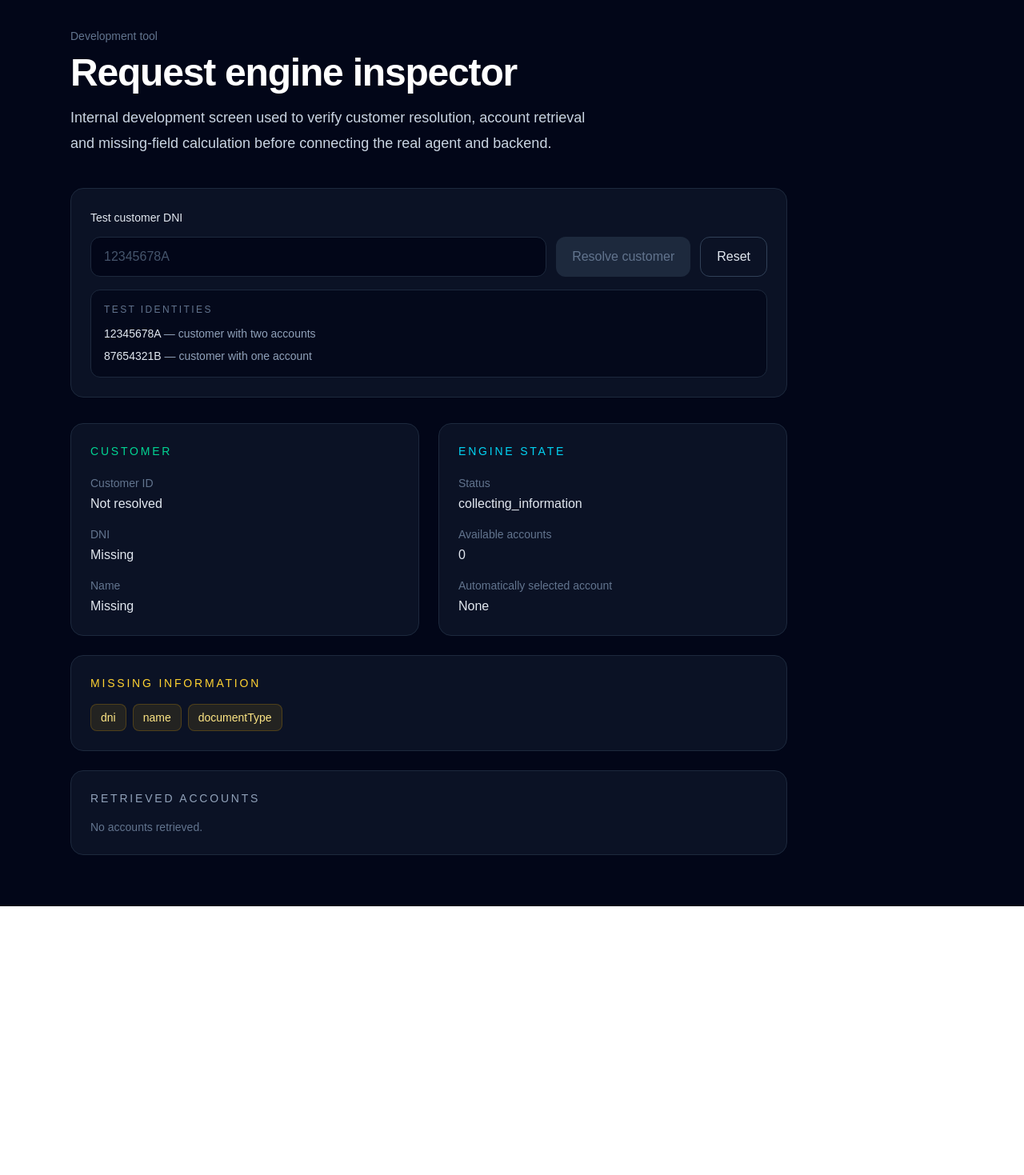
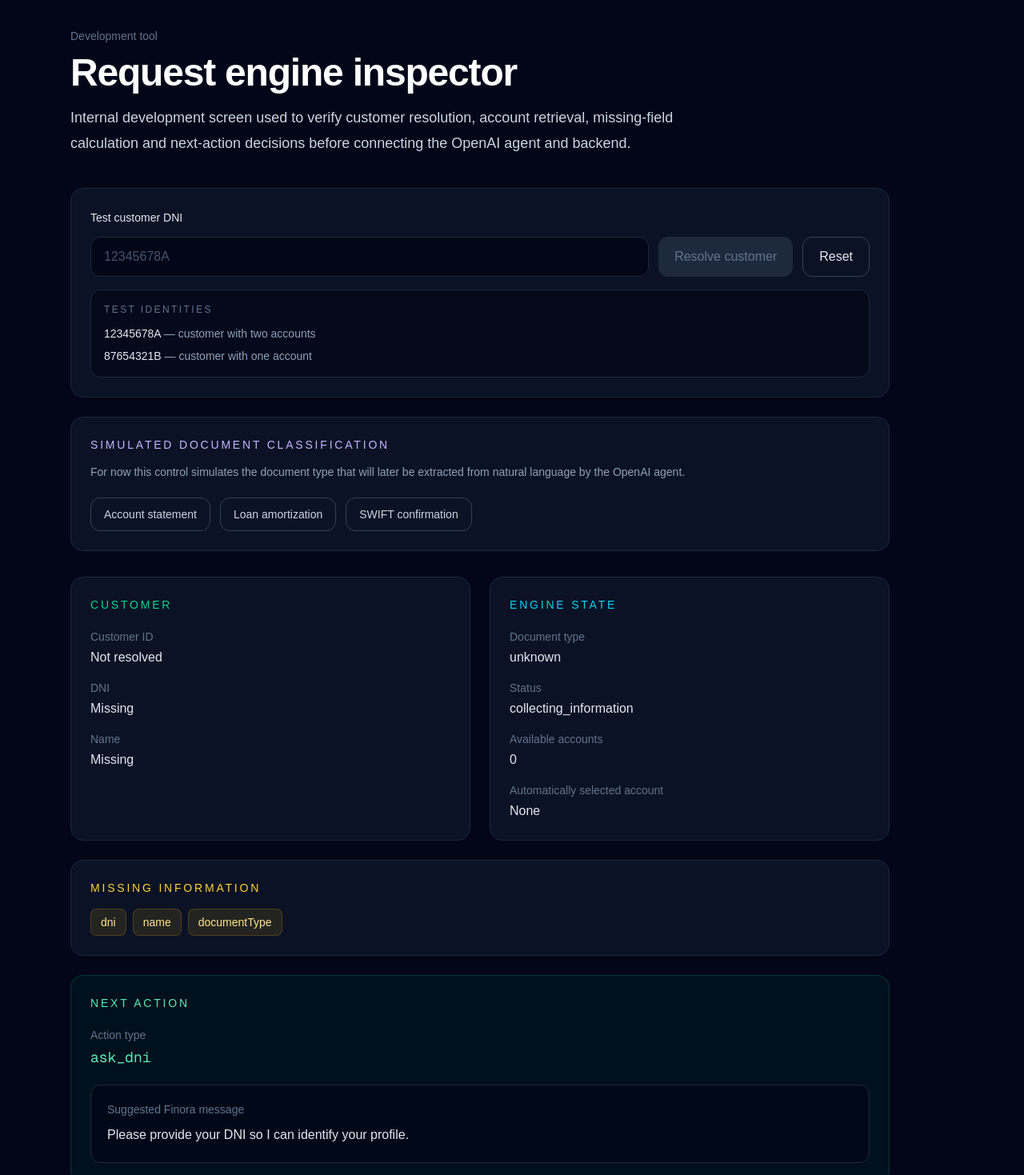
Before and after one commit to manudprfreelance/finora-docs-ai, a Next.js app in the folder apps/web/: page /dev/request-engine in a window 1280 px wide. Shown: the part 81-1550 px from the top of the page at 80% size. Before the commit the page ends 1214 px from the top, so only its background shows below. Built offline with nearby package versions, Linux system fonts and the light colour scheme.

Commit message:
feat: connect next action engine to inspector

```diff
--- a/apps/web/src/app/dev/request-engine/page.tsx
+++ b/apps/web/src/app/dev/request-engine/page.tsx
@@ -2,27 +2,41 @@
 
 import { useState } from "react";
 
-import { createEmptyDocumentRequest } from "@/lib/request-types";
+import {
+  createEmptyDocumentRequest,
+  DocumentRequest,
+  DocumentType,
+} from "@/lib/request-types";
+
 import {
   resolveCustomerFromDni,
   updateRequestStatus,
 } from "@/lib/request-engine";
 
+import { getNextAction } from "@/lib/request-next-action";
+
 export default function RequestEngineDevPage() {
   const [dni, setDni] = useState("");
-  const [result, setResult] = useState(
+
+  const [result, setResult] = useState<DocumentRequest>(
     updateRequestStatus(createEmptyDocumentRequest()),
   );
 
   const handleResolveCustomer = () => {
-    const initialRequest = createEmptyDocumentRequest();
-
-    const resolvedRequest = resolveCustomerFromDni(
-      initialRequest,
-      dni,
-    );
+    const resolvedRequest = resolveCustomerFromDni(result, dni);
 
     setResult(resolvedRequest);
+  };
+
+  const handleDocumentTypeChange = (
+    documentType: DocumentType,
+  ) => {
+    const updatedRequest = updateRequestStatus({
+      ...result,
+      documentType,
+    });
+
+    setResult(updatedRequest);
   };
 
   const handleReset = () => {
@@ -30,10 +44,12 @@ export default function RequestEngineDevPage() {
     setResult(updateRequestStatus(createEmptyDocumentRequest()));
   };
 
+  const nextAction = getNextAction(result);
+
   return (
     <main className="min-h-screen bg-slate-950 text-white">
       <div className="mx-auto max-w-6xl px-6 py-16">
-        <section className="max-w-4xl">
+        <section className="max-w-5xl">
           <p className="text-sm font-medium uppercase tracking-[0.3em] text-emerald-400">
             Finora Docs AI
           </p>
@@ -46,10 +62,11 @@ export default function RequestEngineDevPage() {
             Request engine inspector
           </h1>
 
-          <p className="mt-4 max-w-2xl text-lg leading-8 text-slate-300">
-            Internal development screen used to verify customer resolution,
-            account retrieval and missing-field calculation before connecting
-            the real agent and backend.
+          <p className="mt-4 max-w-3xl text-lg leading-8 text-slate-300">
+            Internal development screen used to verify customer
+            resolution, account retrieval, missing-field calculation and
+            next-action decisions before connecting the OpenAI agent and
+            backend.
           </p>
 
           <div className="mt-10 rounded-2xl border border-slate-800 bg-slate-900/70 p-6">
@@ -109,6 +126,62 @@ export default function RequestEngineDevPage() {
             </div>
           </div>
 
+          <div className="mt-6 rounded-2xl border border-slate-800 bg-slate-900/70 p-6">
+            <p className="text-sm font-medium uppercase tracking-[0.2em] text-violet-300">
+              Simulated document classification
+            </p>
+
+            <p className="mt-3 text-sm leading-6 text-slate-400">
+              For now this control simulates the document type that will
+              later be extracted from natural language by the OpenAI
+              agent.
+            </p>
+
+            <div className="mt-5 flex flex-wrap gap-3">
+              <button
+                type="button"
+                onClick={() =>
+                  handleDocumentTypeChange("account_statement")
+                }
+                className={`rounded-xl border px-4 py-2.5 text-sm font-medium transition ${
+                  result.documentType === "account_statement"
+                    ? "border-emerald-400 bg-emerald-400/10 text-emerald-300"
+                    : "border-slate-700 text-slate-300 hover:bg-slate-800"
+                }`}
+              >
+                Account statement
+              </button>
+
+              <button
+                type="button"
+                onClick={() =>
+                  handleDocumentTypeChange("loan_amortization")
+                }
+                className={`rounded-xl border px-4 py-2.5 text-sm font-medium transition ${
+                  result.documentType === "loan_amortization"
+                    ? "border-emerald-400 bg-emerald-400/10 text-emerald-300"
+                    : "border-slate-700 text-slate-300 hover:bg-slate-800"
+                }`}
+              >
+                Loan amortization
+              </button>
+
+              <button
+                type="button"
+                onClick={() =>
+                  handleDocumentTypeChange("swift_confirmation")
+                }
+                className={`rounded-xl border px-4 py-2.5 text-sm font-medium transition ${
+                  result.documentType === "swift_confirmation"
+                    ? "border-emerald-400 bg-emerald-400/10 text-emerald-300"
+                    : "border-slate-700 text-slate-300 hover:bg-slate-800"
+                }`}
+              >
+                SWIFT confirmation
+              </button>
+            </div>
+          </div>
+
           <div className="mt-8 grid gap-6 lg:grid-cols-2">
             <div className="rounded-2xl border border-slate-800 bg-slate-900/70 p-6">
               <p className="text-sm font-medium uppercase tracking-[0.2em] text-emerald-400">
@@ -117,7 +190,10 @@ export default function RequestEngineDevPage() {
 
               <dl className="mt-5 space-y-4">
                 <div>
-                  <dt className="text-sm text-slate-500">Customer ID</dt>
+                  <dt className="text-sm text-slate-500">
+                    Customer ID
+                  </dt>
+
                   <dd className="mt-1 text-slate-200">
                     {result.customer.customerId ?? "Not resolved"}
                   </dd>
@@ -125,6 +201,7 @@ export default function RequestEngineDevPage() {
 
                 <div>
                   <dt className="text-sm text-slate-500">DNI</dt>
+
                   <dd className="mt-1 text-slate-200">
                     {result.customer.dni ?? "Missing"}
                   </dd>
@@ -132,6 +209,7 @@ export default function RequestEngineDevPage() {
 
                 <div>
                   <dt className="text-sm text-slate-500">Name</dt>
+
                   <dd className="mt-1 text-slate-200">
                     {result.customer.name ?? "Missing"}
                   </dd>
@@ -146,7 +224,18 @@ export default function RequestEngineDevPage() {
 
               <dl className="mt-5 space-y-4">
                 <div>
+                  <dt className="text-sm text-slate-500">
+                    Document type
+                  </dt>
+
+                  <dd className="mt-1 text-slate-200">
+                    {result.documentType}
+                  </dd>
+                </div>
+
+                <div>
                   <dt className="text-sm text-slate-500">Status</dt>
+
                   <dd className="mt-1 text-slate-200">
                     {result.status}
                   </dd>
@@ -156,6 +245,7 @@ export default function RequestEngineDevPage() {
                   <dt className="text-sm text-slate-500">
                     Available accounts
                   </dt>
+
                   <dd className="mt-1 text-slate-200">
                     {result.availableAccounts.length}
                   </dd>
@@ -165,6 +255,7 @@ export default function RequestEngineDevPage() {
                   <dt className="text-sm text-slate-500">
                     Automatically selected account
                   </dt>
+
                   <dd className="mt-1 text-slate-200">
                     {result.selectedAccount
                       ? `${result.selectedAccount.accountName} ${result.selectedAccount.maskedAccountNumber}`
@@ -196,6 +287,30 @@ export default function RequestEngineDevPage() {
                 No missing fields.
               </p>
             )}
+          </div>
+
+          <div className="mt-6 rounded-2xl border border-emerald-400/20 bg-emerald-400/5 p-6">
+            <p className="text-sm font-medium uppercase tracking-[0.2em] text-emerald-300">
+              Next action
+            </p>
+
+            <div className="mt-5">
+              <p className="text-sm text-slate-500">Action type</p>
+
+              <p className="mt-1 font-mono text-lg text-emerald-300">
+                {nextAction.type}
+              </p>
+            </div>
+
+            <div className="mt-5 rounded-xl border border-slate-800 bg-slate-950/70 p-5">
+              <p className="text-sm text-slate-500">
+                Suggested Finora message
+              </p>
+
+              <p className="mt-2 leading-7 text-slate-200">
+                {nextAction.message}
+              </p>
+            </div>
           </div>
 
           <div className="mt-6 rounded-2xl border border-slate-800 bg-slate-900/70 p-6">
```
